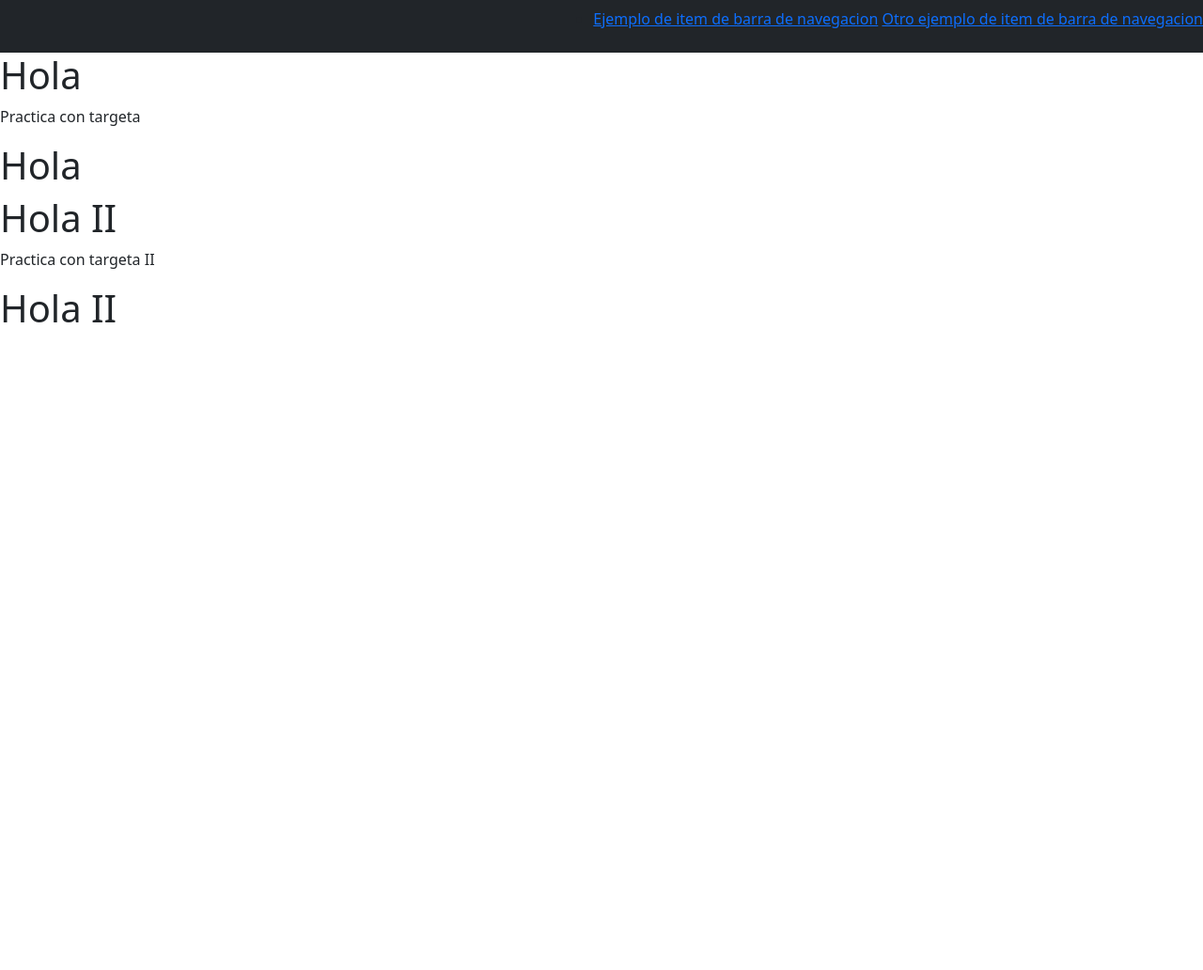
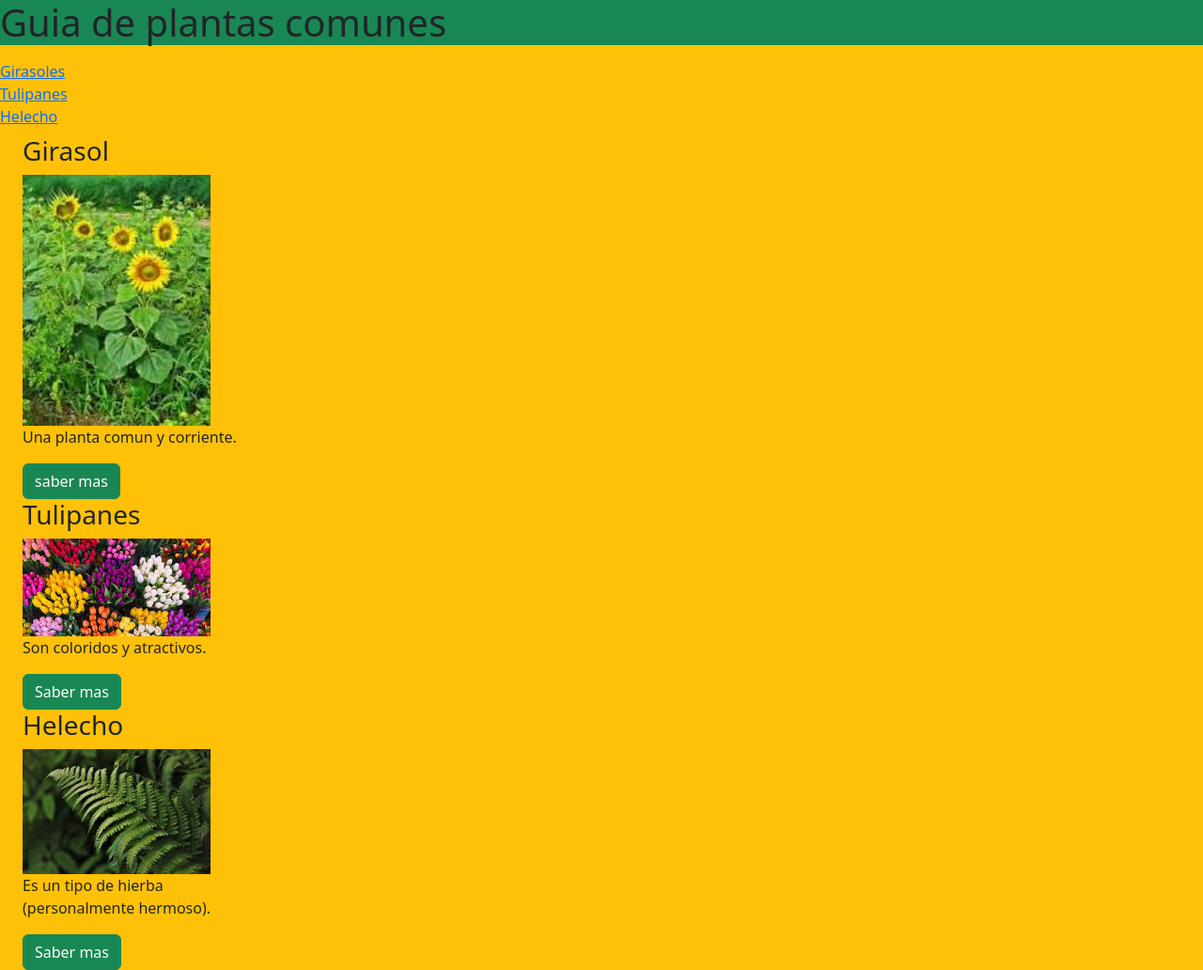
Before and after one commit to Matiasrosello2009/Primer-proyecto-Rosello, a plain HTML site: page index.html in a window 1280 px wide. Shown: the whole page at 94% size. Before the commit the page ends 800 px from the top, so only its background shows below. Drawn offline with nearby package versions, Linux system fonts and the light colour scheme.

Commit message:
Pagina sobre plantas

```diff
--- a/index.html
+++ b/index.html
@@ -1,38 +1,58 @@
 <!DOCTYPE html>
-<html lang="es">
+<html lang="en">
 <head>
     <meta charset="UTF-8">
     <meta http-equiv="X-UA-Compatible" content="IE=edge">
     <meta name="viewport" content="width=device-width, initial-scale=1.0">
-    <title>Targetas y barras de navegacion</title>
+    <title>Practica con bootstrap</title>
 </head>
-<body>
-    <div class="navbar justify-content-end bg-dark navbar-dark sticky-top navbar-expand-sm">
-        <ul class="nav-navbar">
-            <li class="navbar.-item">
-                <a class="nav-bar-link" href="*">Ejemplo de item de barra de navegacion</a>
-                <a class="nav-bar-link" href="*">Otro ejemplo de item de barra de navegacion</a>
-            </li>
-        </ul>
+<link rel="stylesheet" href="styles.css">
+<body class="bg-warning">
+    <h1 class="bg-success"> Guia de plantas comunes </h1>
+        <div class="navbar">
+            <ul class="navbar-nav">
+                <li class="nav-item"><a href="https://es.wikipedia.org/wiki/Helianthus_annuus">Girasoles</a></li>
+                <li class="nav-item"><a href="https://es.wikipedia.org/wiki/Tulipa">Tulipanes</a></li>
+                <li class="nav-item"><a href="https://es.wikipedia.org/wiki/Filicopsida">Helecho</a></li>
+            </ul>
+        </div>
+    <div class="col-3">
+        <div class="container">
+                <div class="container">
+                   <h3>Girasol</h3>
+                   <div class="card-img-top" style="width: 200px;">
+                    <img src="imagengirasol.jfif" alt="Girasol" style="width: 200px;">
+                   </div>
+                    <p class="card-text">
+                        Una planta comun y corriente.
+                    </p>
+                   <a href="https://es.wikipedia.org/wiki/Helianthus_annuus"><button class="btn btn-success">saber mas</button> </a>
+                </div>
+        </div>
     </div>
-    <div class=".card-group">
-        <div class=".card">
-            <h1>Hola</h1>
-            <p class=".card-text">Practica con targeta</p>
-            <div class=".card-body">
-                <h1> Hola</h1>
-            </div>
-        </div>
-        <div class=".card">
-            <h1>Hola II</h1>
-            <p class=".card-text">Practica con targeta II</p>
-            <div class=".card-body">
-                <h1> Hola II</h1>
+    <div class="col-3">
+        <div class="container">
+            <div class="container">
+                <h3>Tulipanes</h3>
+                <div class="card-img-top" style="width: 200px;">
+                    <img src="imagentulipan.jfif" alt="tulipanes" style="width: 200px;">
+                </div>
+                <p>Son coloridos y atractivos. </p>
+                <a href="https://es.wikipedia.org/wiki/Tulipa"><button class="btn btn-success">Saber mas</button> </a>
             </div>
         </div>
     </div>
-    <div>
-
+    <div class="col-3">
+        <div class="container">
+            <div class="container">
+                <h3>Helecho</h3>
+                <div class="card-img-top" style="width: 200px;">
+                    <img src="imagenhelecho.jfif" alt="Helecho" style="width: 200px;">
+                </div>
+                <p>Es un tipo de hierba (personalmente hermoso). </p>
+                <a href="https://es.wikipedia.org/wiki/Filicopsida"><button class="btn btn-success">Saber mas</button> </a>
+            </div>
+        </div>
     </div>
 </body>
 
--- /dev/null
+++ b/styles.css
@@ -0,0 +1,3 @@
+img{
+    width: 500px;
+}
```
Also changed, not shown: imagengirasol.jfif (added), imagenhelecho.jfif (added), imagentulipan.jfif (added).
